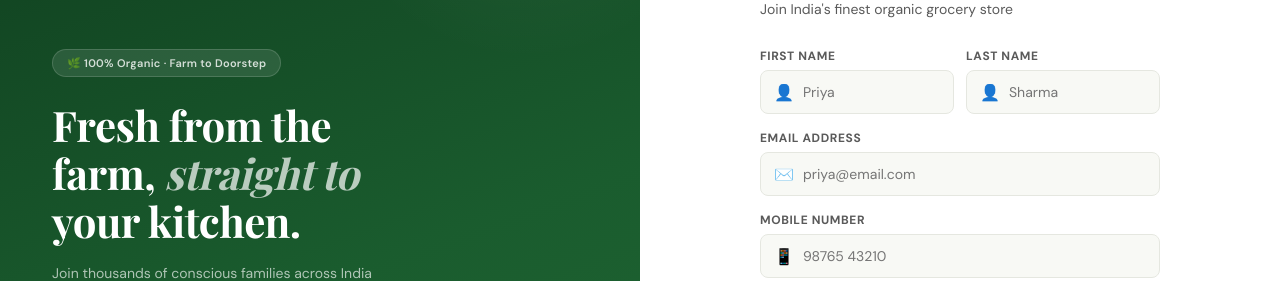
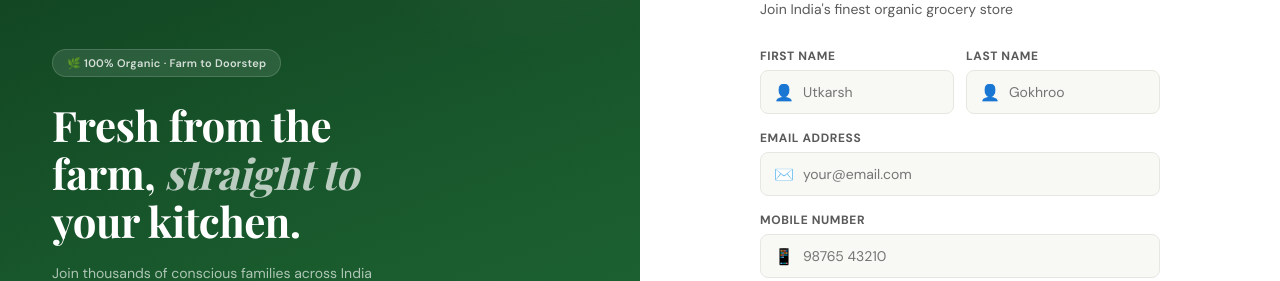
Before and after one commit to utkgokhroo/organic-editorial, a React (Create React App) app: page /login in a window 1280 px wide. Both pictures are taken after typing "name@example.com", "Sample123" into the empty fields and a click on the button "Create Account". Shown: the part 203-484 px from the top of the page. Built offline with nearby package versions, Linux system fonts and the light colour scheme.

Commit message:
login modify

```diff
--- a/src/pages/Auth.js
+++ b/src/pages/Auth.js
@@ -15,7 +15,7 @@ function getPasswordStrength(pw) {
 }
 
 export default function Auth() {
-  const [mode, setMode] = useState("login"); // "login" | "signup"
+  const [mode, setMode] = useState("login");
   const [showPw, setShowPw] = useState(false);
   const [showConfirmPw, setShowConfirmPw] = useState(false);
   const [success, setSuccess] = useState(false);
@@ -32,7 +32,6 @@ export default function Auth() {
 
   const pwStrength = getPasswordStrength(signupForm.password);
 
-  // ── Validation ──
   function validateLogin() {
     const errs = {};
     if (!loginForm.email) errs.email = "Email is required";
@@ -192,7 +191,7 @@ export default function Auth() {
                         <input
                           type="email"
                           className={`auth-input${loginErrors.email ? " error" : ""}`}
-                          placeholder="priya@email.com"
+                          placeholder="your@email.com"
                           value={loginForm.email}
                           onChange={(e) => setLoginForm({ ...loginForm, email: e.target.value })}
                         />
@@ -267,7 +266,7 @@ export default function Auth() {
                           <input
                             type="text"
                             className={`auth-input${signupErrors.firstName ? " error" : ""}`}
-                            placeholder="Priya"
+                            placeholder="Utkarsh"
                             value={signupForm.firstName}
                             onChange={(e) => setSignupForm({ ...signupForm, firstName: e.target.value })}
                           />
@@ -281,7 +280,7 @@ export default function Auth() {
                           <input
                             type="text"
                             className={`auth-input${signupErrors.lastName ? " error" : ""}`}
-                            placeholder="Sharma"
+                            placeholder="Gokhroo"
                             value={signupForm.lastName}
                             onChange={(e) => setSignupForm({ ...signupForm, lastName: e.target.value })}
                           />
@@ -297,7 +296,7 @@ export default function Auth() {
                         <input
                           type="email"
                           className={`auth-input${signupErrors.email ? " error" : ""}`}
-                          placeholder="priya@email.com"
+                          placeholder="your@email.com"
                           value={signupForm.email}
                           onChange={(e) => setSignupForm({ ...signupForm, email: e.target.value })}
                         />
```
